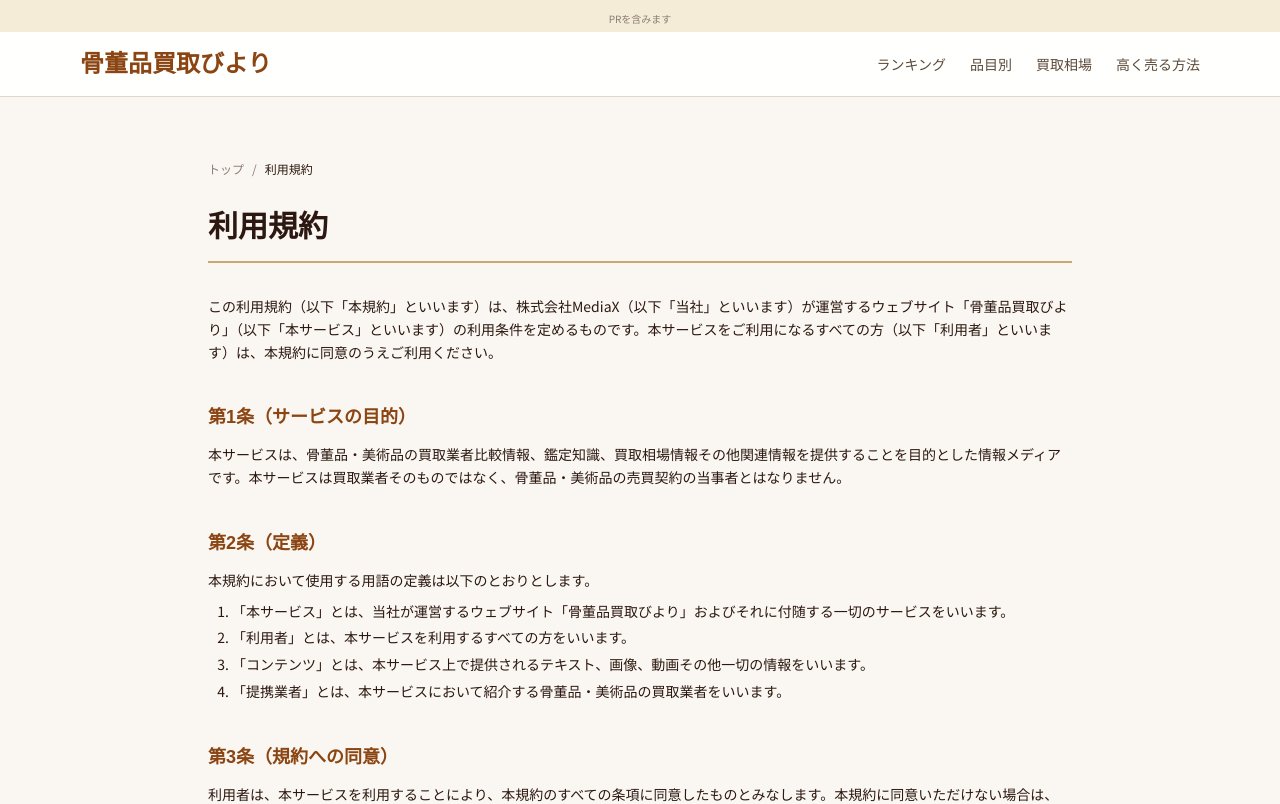
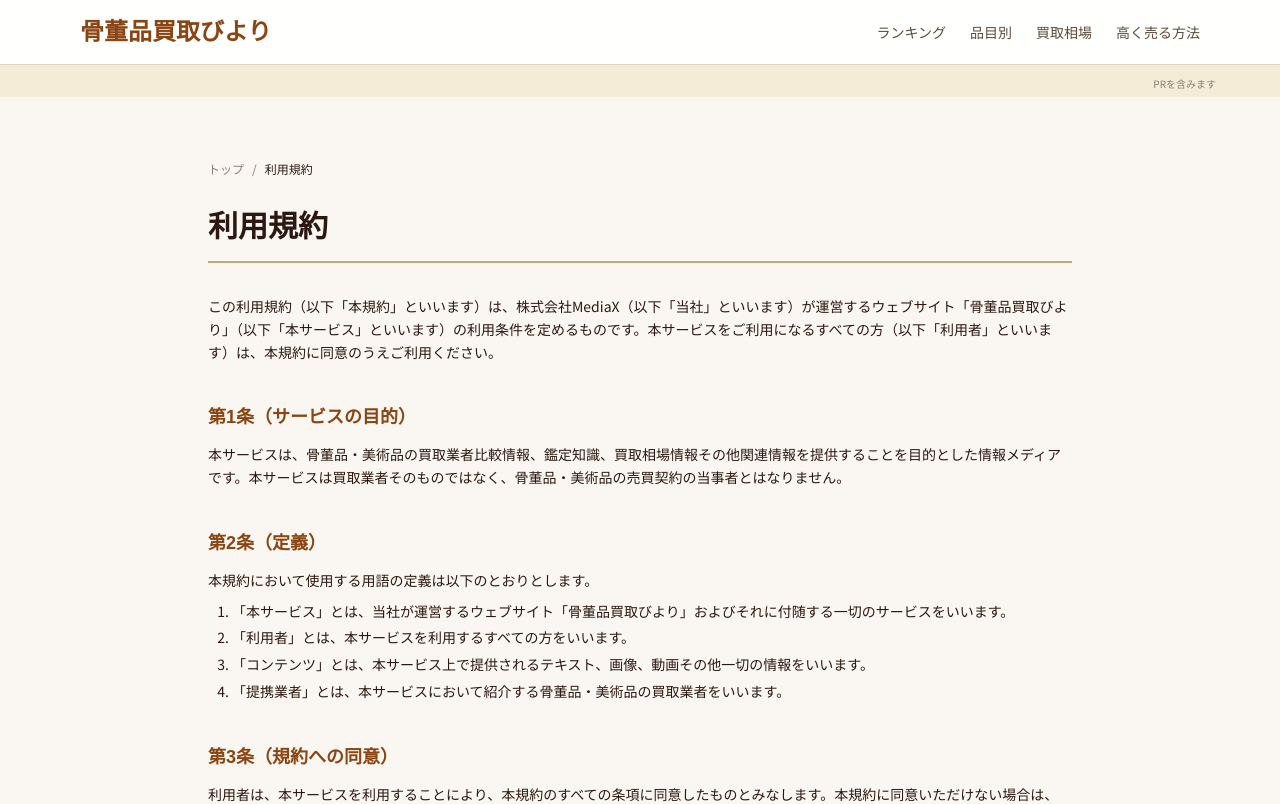
Before and after one commit to webmaster0818/kottouhin-biyori, a Next.js app: page /terms in a window 1280 px wide. Shown: the top 804 px of the page. Built offline with nearby package versions, Linux system fonts and the light colour scheme.

Commit message:
PR表記をヘッダー下・右端に移動

```diff
--- a/app/components/SiteHeader.tsx
+++ b/app/components/SiteHeader.tsx
@@ -6,10 +6,6 @@ export default function SiteHeader() {
   const [open, setOpen] = useState(false);
   return (
     <header className="sticky top-0 z-50">
-      {/* 景表法対応 */}
-      <div className="bg-[#F5ECD7] text-center py-1">
-        <span className="text-[10px] text-[#8B7D72]">PRを含みます</span>
-      </div>
       <div className="bg-white/90 backdrop-blur-md border-b border-[#E0D5C8]">
       <div className="max-w-6xl mx-auto px-4 py-4 flex items-center justify-between">
         <Link href="/" className="font-serif-jp text-xl md:text-2xl font-bold text-[#8B4513]">骨董品買取びより</Link>
@@ -52,6 +48,12 @@ export default function SiteHeader() {
         </div>
       )}
       </div>
+      {/* 景表法対応: ヘッダー下・右端 */}
+      <div className="bg-[#F5ECD7] py-1 px-4">
+        <div className="max-w-6xl mx-auto text-right">
+          <span className="text-[10px] text-[#8B7D72]">PRを含みます</span>
+        </div>
+      </div>
     </header>
   );
 }
--- a/app/page.tsx
+++ b/app/page.tsx
@@ -50,10 +50,6 @@ export default function Home() {
     <div className="flex flex-col min-h-screen">
       {/* Header */}
       <header className="sticky top-0 z-50">
-        {/* 景表法対応 */}
-        <div className="bg-[#F5ECD7] text-center py-1">
-          <span className="text-[10px] text-[#8B7D72]">PRを含みます</span>
-        </div>
         <div className="bg-white/90 backdrop-blur-md border-b border-[#E0D5C8]">
         <div className="max-w-6xl mx-auto px-4 py-4 flex items-center justify-between">
           <Link href="/" className="font-serif-jp text-xl md:text-2xl font-bold text-[#8B4513]">
@@ -66,6 +62,12 @@ export default function Home() {
             <a href="#how-to-choose" className="hover:text-[#8B4513] transition">選び方</a>
           </nav>
         </div>
+        </div>
+        {/* 景表法対応: ヘッダー下・右端 */}
+        <div className="bg-[#F5ECD7] py-1 px-4">
+          <div className="max-w-6xl mx-auto text-right">
+            <span className="text-[10px] text-[#8B7D72]">PRを含みます</span>
+          </div>
         </div>
       </header>
 
```
